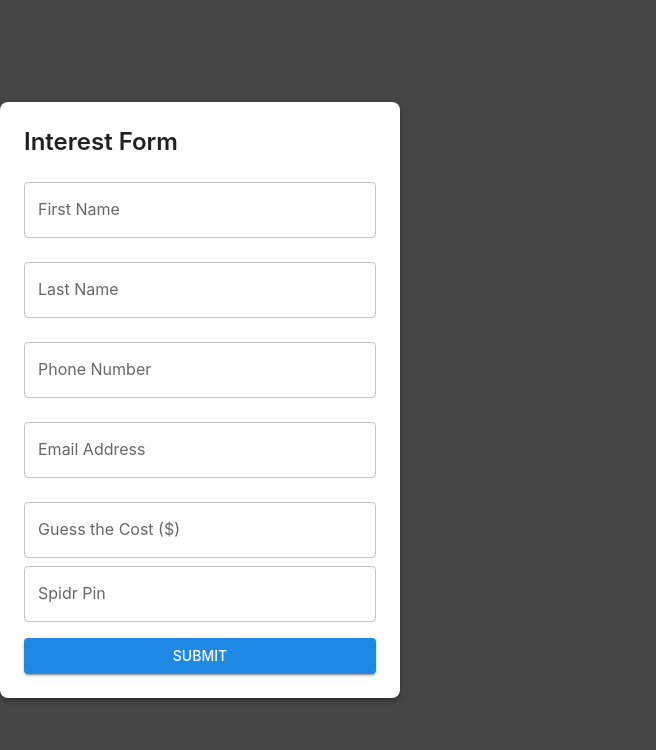
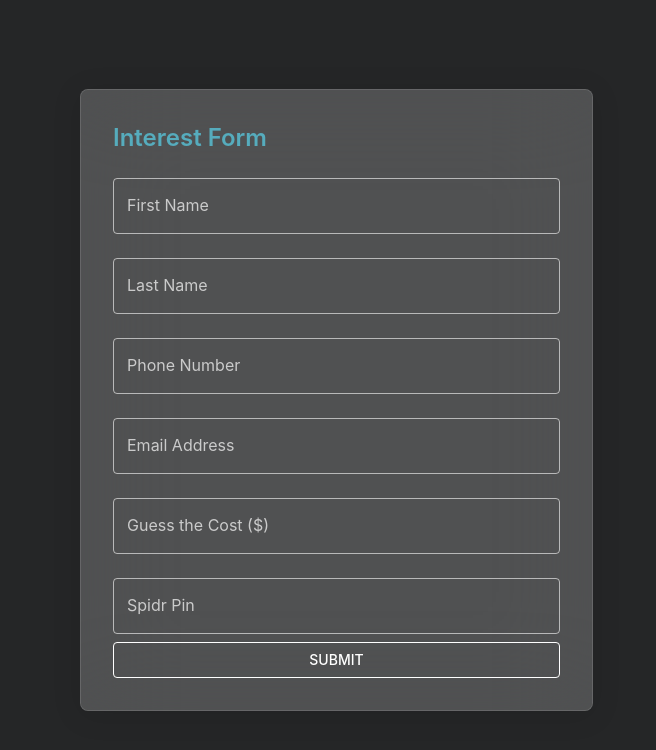
Before and after one commit to rali7196/spidrCodingDemo, a React (Vite) app: page / in a window 1280 px wide. Shown: the top 750 px of the page, without its empty margins (0-656 px from the left). Built offline with nearby package versions, Linux system fonts and the light colour scheme.

Commit message:
lots of progress on colors

```diff
--- a/index.html
+++ b/index.html
@@ -2,8 +2,9 @@
 <html lang="en">
   <head>
     <meta charset="UTF-8" />
-    <link rel="icon" type="image/svg+xml" href="/favicon-transparent.png" />
+    <!-- <link rel="icon" type="image/svg+xml" href="/favicon-transparent.png" /> -->
     <meta name="viewport" content="width=device-width, initial-scale=1.0" />
+    <link rel="icon" type="image/svg+xml" href="https://www.faviconextractor.com/favicon/spidr.design?larger=true" />
     <title>Spidr Air Fryer Interest Form</title>
   </head>
   <body>
--- /dev/null
+++ b/src/App.css
@@ -0,0 +1,40 @@
+/* wrapper */
+.whiteTextField {
+}
+
+/* make the entered text white */
+.whiteTextField .MuiOutlinedInput-root {
+    color: #fff;
+}
+
+/* make the placeholder white */
+.whiteTextField .MuiOutlinedInput-input::placeholder {
+    color: #fff;
+    opacity: 1; /* override MUI’s default */
+}
+
+/* default (semi‑opaque) outline */
+.whiteTextField .MuiOutlinedInput-notchedOutline {
+    border-color: rgba(255, 255, 255, 0.6);
+    transition: border-color 0.2s ease;
+}
+
+/* full‑white outline on hover */
+.whiteTextField .MuiOutlinedInput-root:hover .MuiOutlinedInput-notchedOutline,
+.whiteTextField
+    .MuiOutlinedInput-root.Mui-focused
+    .MuiOutlinedInput-notchedOutline {
+    border-color: #fff;
+}
+
+/* label styling */
+.whiteTextField .MuiInputLabel-root {
+    color: rgba(255, 255, 255, 0.7);
+}
+.whiteTextField .MuiInputLabel-root.Mui-focused {
+    color: #fff;
+}
+
+.MuiFormHelperText-root {
+    color: #56acbd !important;
+}
--- /dev/null
+++ b/src/components/InterestForm/InterestForm.module.css
@@ -0,0 +1,34 @@
+.glass-box {
+    /* semi‑transparent background */
+    background-color: rgba(255, 255, 255, 0.2);
+    /* backdrop blur for the frosted look */
+    backdrop-filter: blur(50px);
+    /* soft white border to define the edges */
+    border: 1px solid rgba(255, 255, 255, 0.3);
+    /* gentle shadow for depth */
+    box-shadow: 0 4px 30px rgba(0, 0, 0, 0.1);
+    /* rounded corners */
+    border-radius: 0.5rem;
+    /* ensure the blur only applies inside the box */
+    background-clip: padding-box;
+    padding: 2rem;
+    display: flex;
+    flex-direction: column;
+    min-width: 150%;
+}
+
+.hollowButton {
+    background: transparent;
+    color: white !important;
+    text-transform: lowercase;
+    padding: 8px 16px; /* py:1 (8px), px:2 (16px) */
+    border: 1px solid white !important;
+    border-radius: 4px;
+    transition: border-color 0.2s ease, color 0.2s ease;
+    width: 100%;
+}
+
+.hollowButton:hover {
+    border-color: #56acbd;
+    color: #56acbd;
+}
--- a/src/components/InterestForm/InterestForm.tsx
+++ b/src/components/InterestForm/InterestForm.tsx
@@ -8,9 +8,10 @@ import { Box, TextField, Button, Typography } from "@mui/material";
 import PinField from "../PinField/PinField";
 import type FormState from "../../types/FormState";
 import { PRICE } from "../../constants/constants";
+import styles from "./InterestForm.module.css";
+import "../../App.css";
 
 const InterestForm: React.FC = () => {
-
     const [form, setForm] = useState<FormState>({
         firstName: "",
         lastName: "",
@@ -38,16 +39,17 @@ const InterestForm: React.FC = () => {
         <Box
             component="form"
             onSubmit={handleSubmit}
-            sx={{
-                maxWidth: 400,
-                mx: "auto",
-                p: 3,
-                bgcolor: "background.paper",
-                borderRadius: 2,
-                boxShadow: 3,
-            }}
+            // sx={{
+            //     maxWidth: 400,
+            //     mx: "auto",
+            //     p: 3,
+            //     bgcolor: "background.paper",
+            //     borderRadius: 2,
+            //     boxShadow: 3,
+            // }}
+            className={styles["glass-box"]}
         >
-            <Typography variant="h5" gutterBottom>
+            <Typography variant="h5" gutterBottom style={{ color: "#56acbd" }}>
                 Interest Form
             </Typography>
 
@@ -58,6 +60,7 @@ const InterestForm: React.FC = () => {
                 value={form.firstName}
                 onChange={handleChange}
                 margin="normal"
+                className="whiteTextField"
             />
             <TextField
                 fullWidth
@@ -66,6 +69,7 @@ const InterestForm: React.FC = () => {
                 value={form.lastName}
                 onChange={handleChange}
                 margin="normal"
+                className="whiteTextField"
             />
             <TextField
                 fullWidth
@@ -74,6 +78,7 @@ const InterestForm: React.FC = () => {
                 value={form.phone}
                 onChange={handleChange}
                 margin="normal"
+                className="whiteTextField"
             />
             <TextField
                 fullWidth
@@ -83,12 +88,14 @@ const InterestForm: React.FC = () => {
                 value={form.email}
                 onChange={handleChange}
                 margin="normal"
+                className="whiteTextField"
             />
             <TextField
                 fullWidth
                 label="Guess the Cost ($)"
                 name="guess"
                 type="number"
+                className="whiteTextField"
                 value={form.guess}
                 onChange={handleChange}
                 margin="normal"
@@ -103,27 +110,32 @@ const InterestForm: React.FC = () => {
                 }
                 sx={{
                     // override the default outline color when submitted
-                '& .MuiOutlinedInput-notchedOutline': {
+                    "& .MuiOutlinedInput-notchedOutline": {
                         borderColor: submitted
                             ? isCorrect
-                        ? 'green'
-                        : 'red'
+                                ? "green"
+                                : "red"
                             : undefined,
                     },
                     // also override on focus
-                '& .MuiOutlinedInput-root.Mui-focused .MuiOutlinedInput-notchedOutline': {
+                    "& .MuiOutlinedInput-root.Mui-focused .MuiOutlinedInput-notchedOutline":
+                        {
                             borderColor: submitted
                                 ? isCorrect
-                        ? 'green'
-                        : 'red'
+                                    ? "green"
+                                    : "red"
                                 : undefined,
                         },
                 }}
             />
 
-            <PinField submitted={submitted} setSubmitted={setSubmitted}/>
+            <PinField submitted={submitted} setSubmitted={setSubmitted} />
 
-            <Button type="submit" variant="contained" fullWidth sx={{ mt: 2 }} onClick={() => {setSubmitted(true)}}>
+            <Button
+                variant="outlined"
+                className={styles['hollowButton']}
+                onClick={() => {setSubmitted(true)}}
+            >
                 Submit
             </Button>
         </Box>
--- a/src/components/PinField/PinField.tsx
+++ b/src/components/PinField/PinField.tsx
@@ -1,6 +1,7 @@
 import React, { useState } from "react";
 import TextField from "@mui/material/TextField";
 import { SPIDR_PIN } from "../../constants/constants";
+import "../../App.css";
 
 interface PinFieldProps {
     submitted: boolean;
@@ -10,7 +11,7 @@ interface PinFieldProps {
 const PinField: React.FC<PinFieldProps> = (props: PinFieldProps) => {
     const [display, setDisplay] = useState("");
 
-    const handleChange = (e: { target: { value: string; }; }) => {
+    const handleChange = (e: { target: { value: string } }) => {
         // 1) strip non-digits, 2) cap at 16
         const raw = e.target.value.replace(/\D/g, "").slice(0, 16);
         // 3) insert hyphens every 4 digits
@@ -19,7 +20,7 @@ const PinField: React.FC<PinFieldProps> = (props: PinFieldProps) => {
         props.setSubmitted(false);
     };
 
-    const isCorrect = props.submitted && display === SPIDR_PIN
+    const isCorrect = props.submitted && display === SPIDR_PIN;
     return (
         <TextField
             label="Spidr Pin"
@@ -27,6 +28,7 @@ const PinField: React.FC<PinFieldProps> = (props: PinFieldProps) => {
             value={display}
             onChange={handleChange}
             fullWidth
+            className="whiteTextField"
             inputProps={{
                 inputMode: "numeric", // mobile number pad
                 style: {
@@ -37,11 +39,12 @@ const PinField: React.FC<PinFieldProps> = (props: PinFieldProps) => {
             helperText={
                 props.submitted
                     ? isCorrect
-                        ? `🎉 Correct! It was $${SPIDR_PIN}.`
-                        : `Sorry, it was $${SPIDR_PIN}.`
+                        ? `🎉 Correct! It was ${SPIDR_PIN}.`
+                        : `Sorry, it was ${SPIDR_PIN}.`
                     : undefined
             }
             sx={{
+                margin: "16px 0 8px",
                 // override the default outline color when submitted
                 "& .MuiOutlinedInput-notchedOutline": {
                     borderColor: props.submitted
--- a/src/index.css
+++ b/src/index.css
@@ -1,8 +1,10 @@
 body {
-  margin: 0;
-  display: flex;
-  place-items: center;
-  min-width: 320px;
-  min-height: 100vh;
-  background-color: #181818cc !important;
+    margin: 0;
+    display: flex;
+    place-items: center;
+    min-width: 320px;
+    min-height: 100vh;
+    /* background-color: #181818cc !important; */
+    background-color: #252627 !important;
+    padding: 5em;
 }
```
Lines whose indentation alone changed are shown as unchanged.
